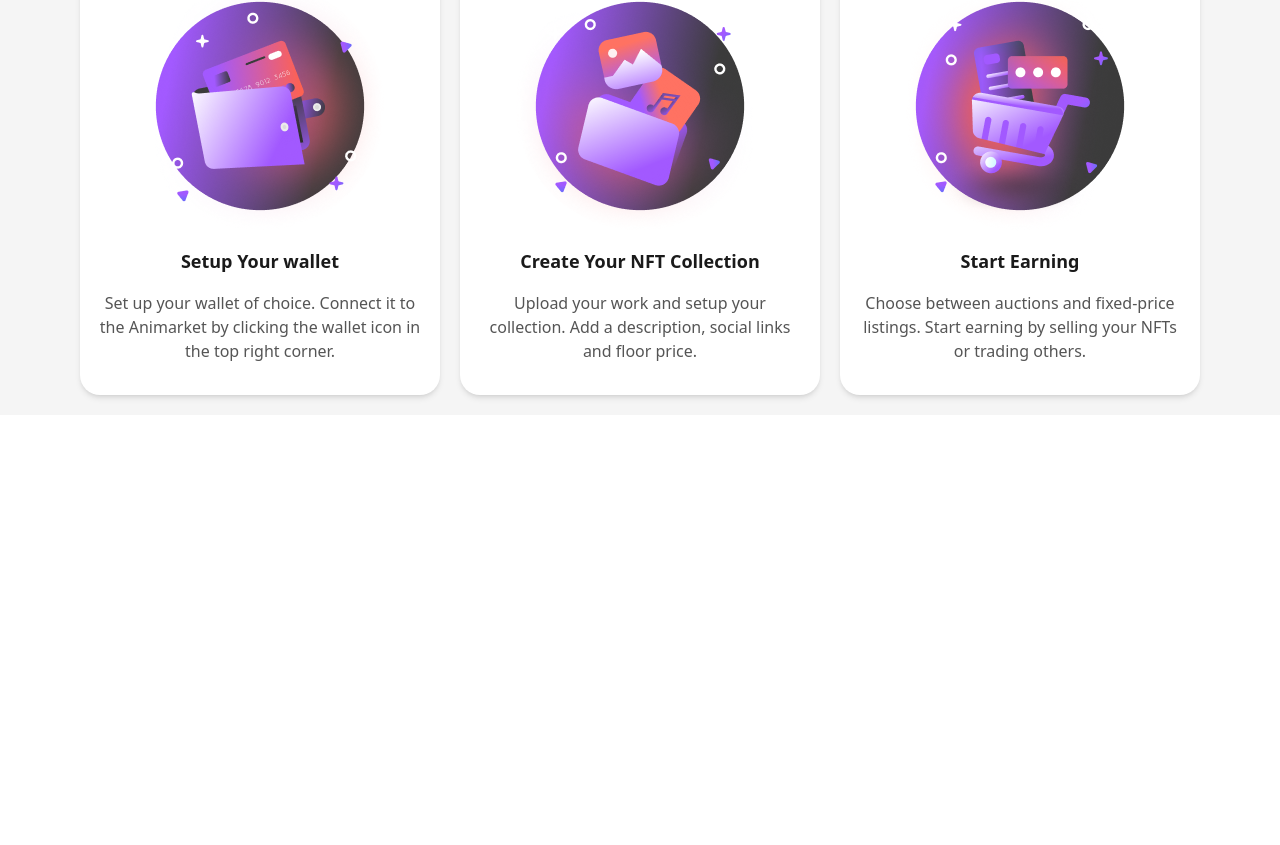
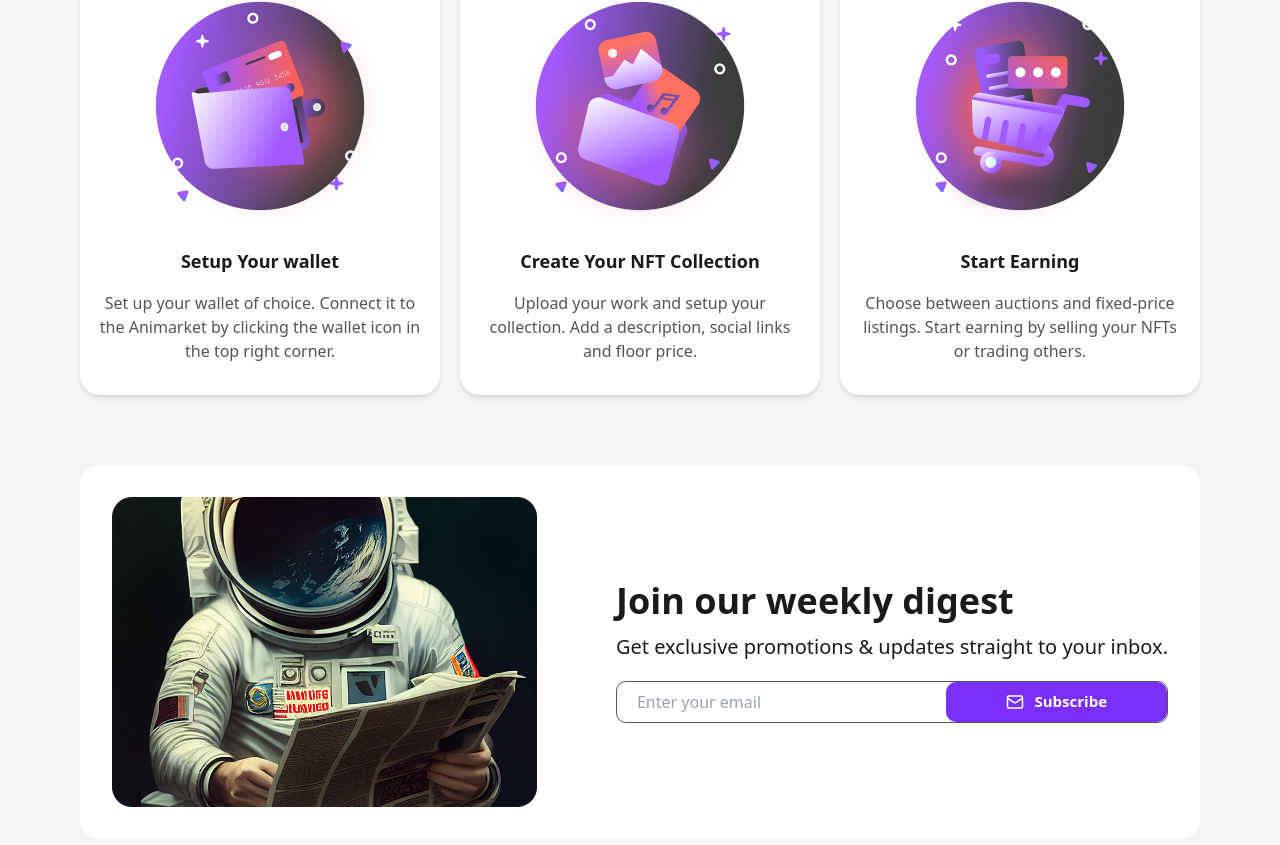
Before and after one commit to Kaksie-codes/my-nft-marketplace, a React (Vite) app in the folder frontend/: page / in a window 1280 px wide. Shown: the part 4747-5592 px from the top of the page. Before the commit the page ends 5162 px from the top, so only its background shows below. Built offline with nearby package versions, Linux system fonts and the light colour scheme.

Commit message:
Add newsletter section to homepage
Introduced a new NewsLetterSection component with a subscription form and image, added its image asset, and integrated it into the HomePage. Also updated the Input component to support a smaller input height via a new inputSmall prop.

```diff
--- /dev/null
+++ b/frontend/src/components/NewsLetterSection.tsx
@@ -0,0 +1,37 @@
+import Button from "./button/Button"
+import { Mail } from 'lucide-react';
+
+const NewsLetterSection = () => {
+  return (
+    <div className='mt-[70px]'>
+      <div className="max-w-6xl mx-auto container">
+        <div className="w-full flex gap-8 justify-between p-8 items-center  rounded-[20px]  bg-surface">
+            <div>
+                <img src="/newsletter.png" alt="Newsletter" />
+            </div>
+            <div>
+                <h2 className="font-extrabold text-4xl text-main">Join our weekly digest</h2>
+                <p className="text-xl text-main mt-3">Get exclusive promotions & updates straight to your inbox.</p>
+                 <div className="mt-5 h-fit pl-5 flex items-center bg-white rounded-[10px] border border-muted">
+                    <input
+                        type='email'
+                        placeholder='Enter your email'
+                        className="flex-1 h-full border-none outline-none"
+                    />
+                    <Button
+                        size="md"
+                        sxclass="px-[60px] relative z-[200]"
+                        icon={<Mail size={18} />}
+                        variant="primary"
+                    >
+                        Subscribe
+                    </Button>
+                 </div>
+            </div>
+        </div>
+      </div>
+    </div>
+  )
+}
+
+export default NewsLetterSection
--- a/frontend/src/components/inputs/Input.tsx
+++ b/frontend/src/components/inputs/Input.tsx
@@ -16,6 +16,7 @@ interface InputProps {
   additionalStyles?: string;
   maxlength?: number;
   bgColor?: string;
+  inputSmall?: boolean;
 }
 
 const Input: React.FC<InputProps> = ({
@@ -29,7 +30,8 @@ const Input: React.FC<InputProps> = ({
   forgotpass,
   additionalStyles = "",
   maxlength,
-  bgColor
+  bgColor,
+  inputSmall = false
 }) => {
   const [showPassword, setShowPassword] = useState(false);
   const [isFocused, setIsFocused] = useState(false);
@@ -93,7 +95,7 @@ const Input: React.FC<InputProps> = ({
             animate={{ opacity: 1 }}
             transition={{ duration: 0.2 }}
             type={type === "password" && showPassword ? "text" : type}
-            className={`w-full h-[54px] ${bgColor ? bgColor : 'bg-white'} text-black px-4 rounded-lg outline-none  ${isFocused || hasValue ? "pt-4" : ""}`}
+            className={`w-full ${inputSmall ? 'h-full' : 'h-[54px]'} ${bgColor ? bgColor : 'bg-white'} text-black px-4 rounded-lg outline-none  ${isFocused || hasValue ? "pt-4" : ""}`}
             value={value}
             onChange={handleChange}
             onKeyDown={handleKeyDown}
--- a/frontend/src/pages/HomePage.tsx
+++ b/frontend/src/pages/HomePage.tsx
@@ -3,6 +3,7 @@ import DiscoverMoreNFTsSection from '../components/DiscoverMoreNFTsSection'
 import Herosection from '../components/Herosection'
 import HighlightSection from '../components/HighlightSection'
 import HowItWorksSection from '../components/HowItWorksSection'
+import NewsLetterSection from '../components/NewsLetterSection'
 import RegularPageWrapper from '../components/RegularPageWrapper'
 import TopCreatorsSection from '../components/TopCreatorsSection'
 import TrendingCollectionSection from '../components/TrendingCollectionSection'
@@ -17,6 +18,7 @@ const HomePage = () => {
       <DiscoverMoreNFTsSection />
       <HighlightSection />
       <HowItWorksSection />
+      <NewsLetterSection/>
     </RegularPageWrapper>
   )
 }
```
Also changed, not shown: frontend/public/newsletter.png (added).
